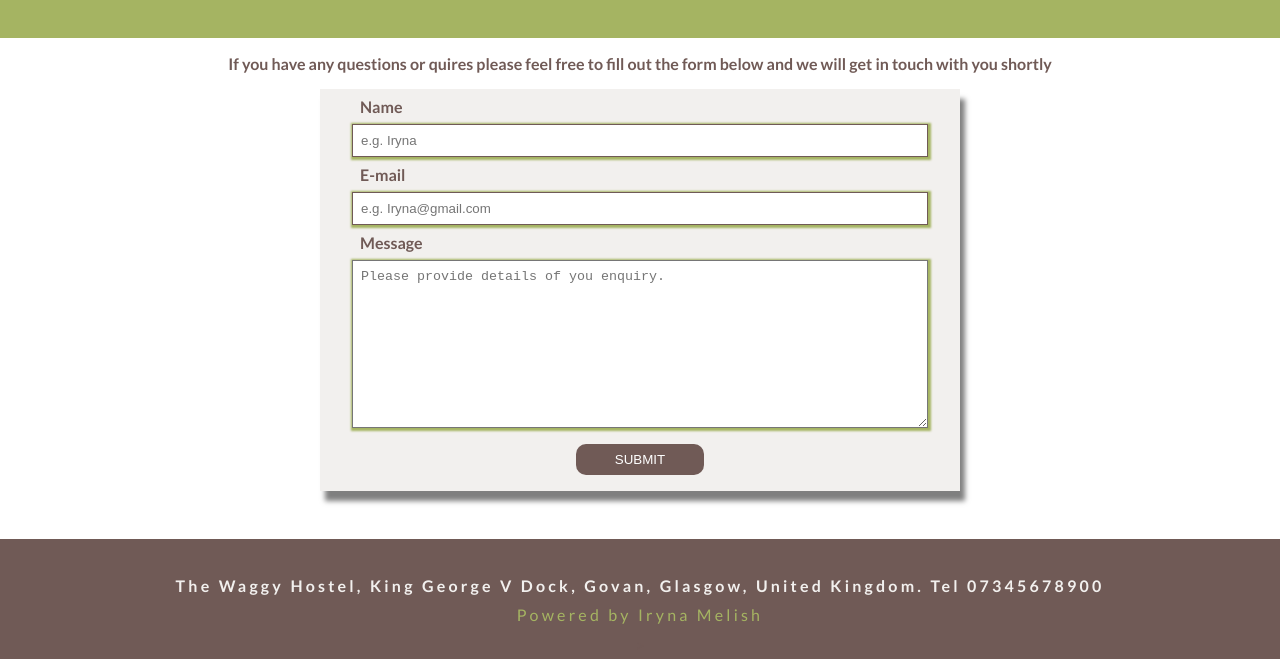
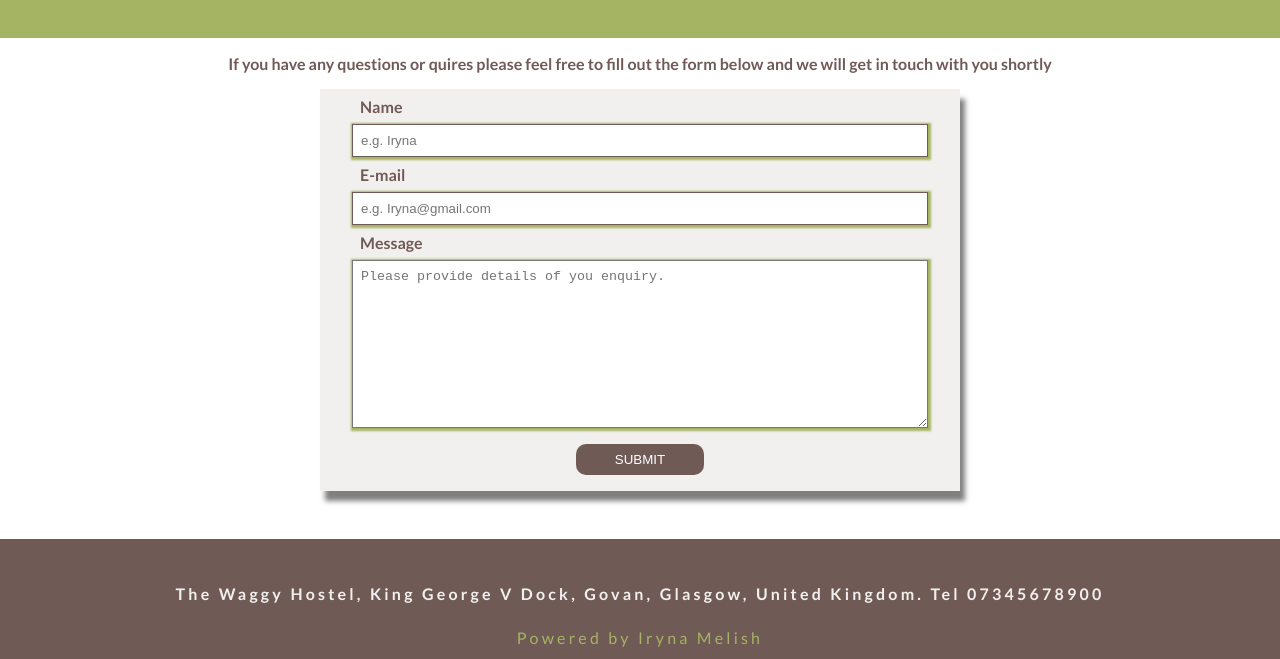
Before and after one commit to IrynaMelish77/TheWaggyHostel, a plain HTML site: page contact.html in a window 1280 px wide. Shown: the part 205-864 px from the top of the page. Drawn offline with Linux system fonts and the light colour scheme.

Commit message:
Made some changes in tags

```diff
--- a/contact.html
+++ b/contact.html
@@ -9,7 +9,7 @@
     <link href="https://fonts.googleapis.com/css2?family=Lato:ital,wght@0,300;0,400;0,700;1,300;1,400;1,700&family=Merriweather:ital,wght@0,300;0,400;1,300;1,400&display=swap" rel="stylesheet">
     <link rel="stylesheet" href="style.css">
 
-    <title>Kennel</title>
+    <title>The Waggy Hostel</title>
 
 </head>
 <body>
@@ -52,9 +52,9 @@
 </main>
 <footer id="footer">
 
-    <h1 class="footer-text">The Waggy Hostel, King George V Dock, Govan, Glasgow, United Kingdom. Tel 07345678900</span></h1>
+    <h4 class="footer-text">The Waggy Hostel, King George V Dock, Govan, Glasgow, United Kingdom. Tel 07345678900</span></h4>
 
-   <p class="footer-autor">Powered by Iryna Melish</p> >
+   <p class="footer-autor">Powered by Iryna Melish</p>
 
 </footer>
 </body>
```
